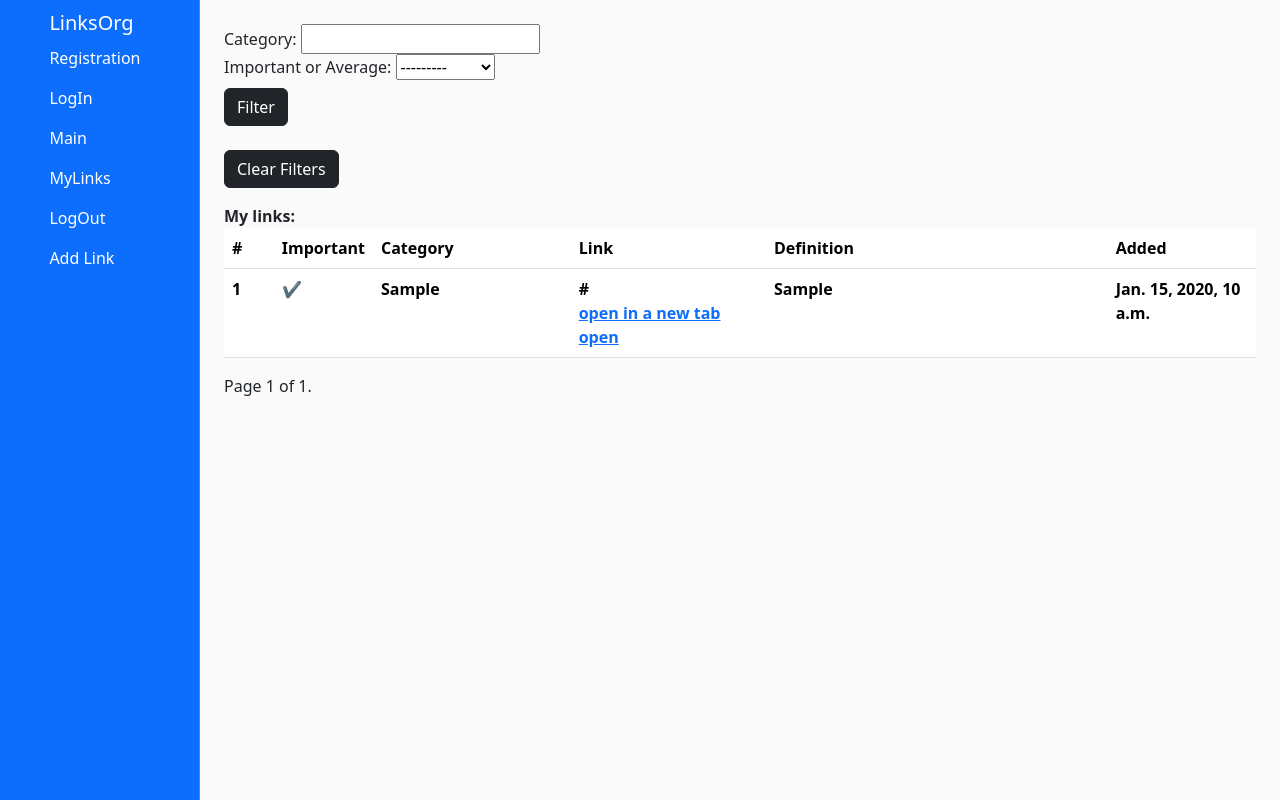
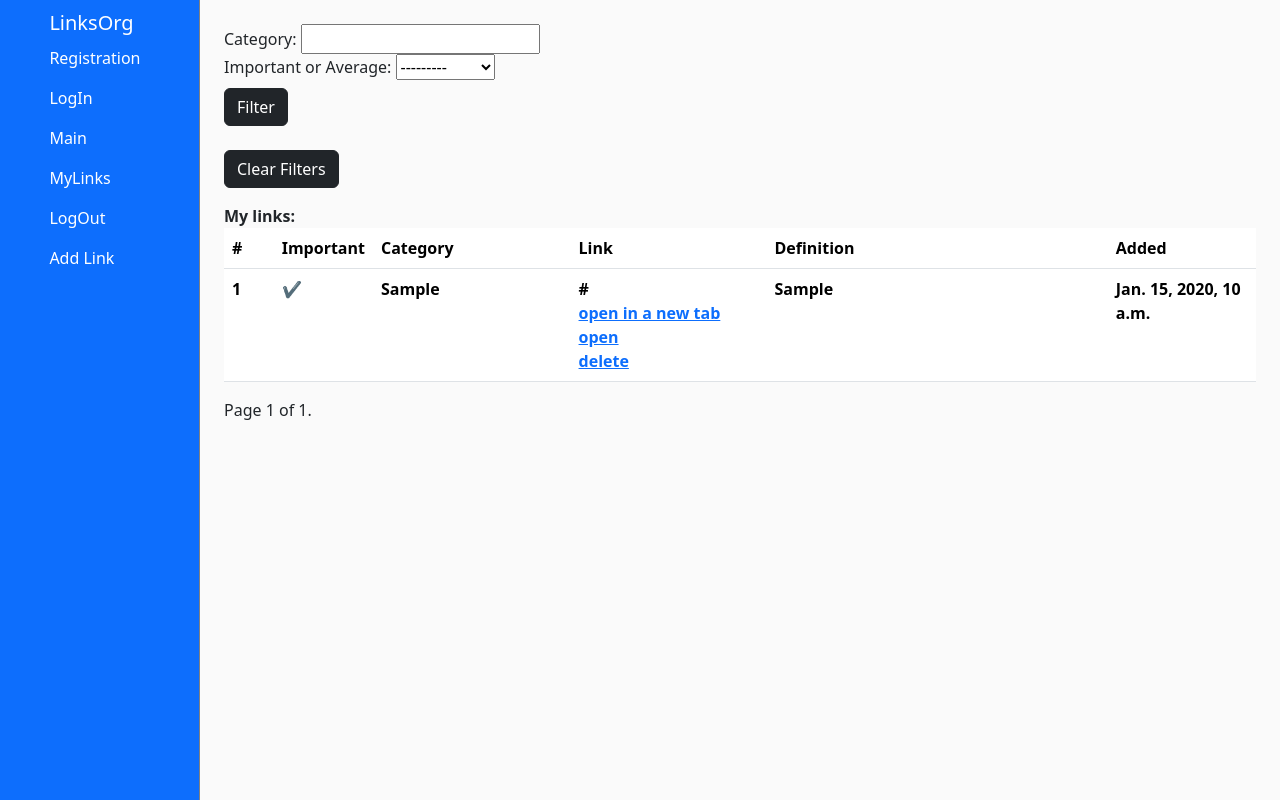
Before and after one commit to AnastasiiaBelianskaia/links_org, a Django app: page /linksorg/my_links/ in a window 1280 px wide. Run offline with Django 4.2, Linux system fonts and the light colour scheme; a user stored in the database is signed in; tables that the repository leaves empty hold one stand-in row (values such as "Sample post"); lists and menus that the app fills with data are empty; some libraries are stand-ins or nearby versions.

Commit message:
Added Delete button

```diff
--- a/linksorg/urls.py
+++ b/linksorg/urls.py
@@ -9,4 +9,5 @@ urlpatterns = [
     path('registration/', views.UserRegistrationView.as_view(), name='registration_form'),
     path('my_links/', views.MyLinksListView.as_view(), name='user_links'),
     path('add_link/', views.add_link, name='add_link'),
+    path('delete_link/<int:pk>/', views.delete_link, name='delete_link'),
 ]
--- a/linksorg/views.py
+++ b/linksorg/views.py
@@ -1,7 +1,7 @@
 # from django.contrib import messages
 from django.contrib.auth.mixins import LoginRequiredMixin
 from django.contrib.messages.views import SuccessMessageMixin
-from django.shortcuts import render
+from django.shortcuts import render, redirect
 from django.urls import reverse_lazy
 from django.views import generic
 from django.http import JsonResponse
@@ -64,3 +64,11 @@ def add_link(request):
     data['html_form'] = render_to_string(template_name='linksorg/link_form.html',
                                          context={'form': link_form}, request=request)
     return JsonResponse(data)
+
+
+def delete_link(request, pk):
+    link = Link.objects.get(id=pk)
+    if request.method == 'POST':
+        link.delete()
+        return redirect('linksorg:user_links')
+    return render(request, 'linksorg/link_delete.html', {'link': link})
--- a/templates/linksorg/my_links.html
+++ b/templates/linksorg/my_links.html
@@ -45,6 +45,7 @@
                     <th style="width: 20%">{{ link }}</br>
                         <a href="{{ link }}" target="_blank">open in a new tab</a></br>
                         <a href="{{ link }}">open</a></br>
+                        <a href="{% url 'linksorg:delete_link' pk=link.id %}">delete</a>
                     </th>
                     <th style="width: 35%">{{ link.short_definition }}</th>
                     <th style="width: 15%">{{ link.date_time }}</th>
```
Also changed, not shown: templates/linksorg/link_delete.html (added, +8 -0 lines).
